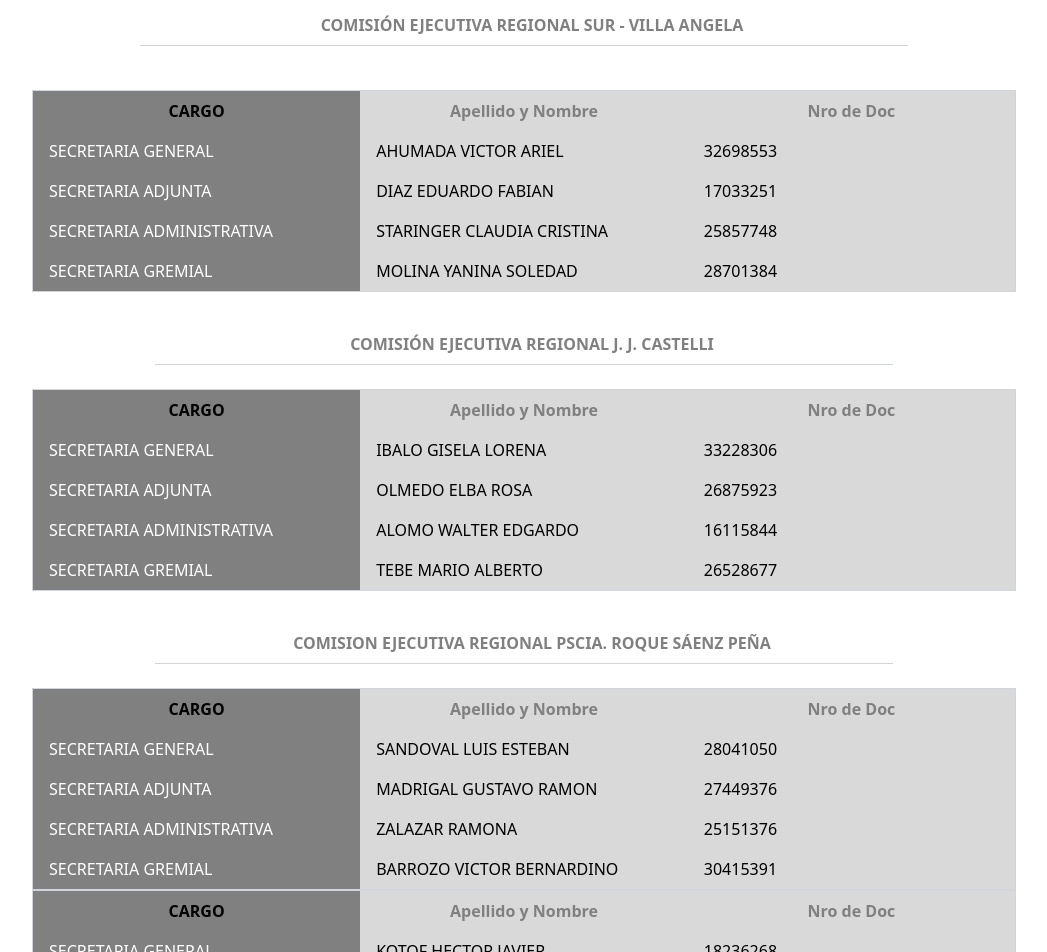
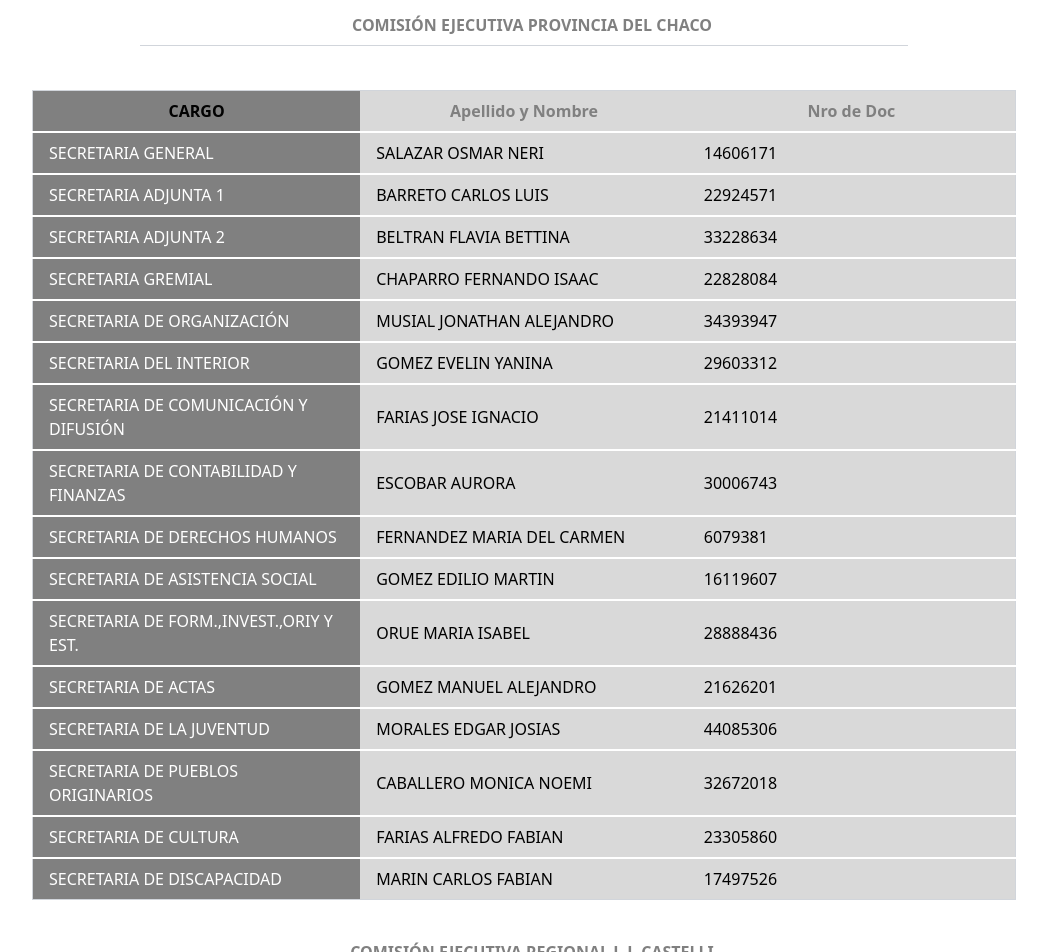
Before and after one commit to br1lisboa/CTA-NEXT, a Next.js app: page /secretarias in a window 1280 px wide. Shown: the part 120-1072 px from the top of the page, without its empty margins (116-1163 px from the left). Built offline with nearby package versions, Linux system fonts and the light colour scheme.

Commit message:
cambios en banner y secretarias

```diff
--- a/src/components/tablaSecretarias/Tabla.tsx
+++ b/src/components/tablaSecretarias/Tabla.tsx
@@ -13,7 +13,7 @@ interface TableProps {
 function TableRow (props: TableRowProps) {
     const {cargo, apellido, nombreNroDoc} = props
     return (
-        <tr>
+        <tr className='border-t-2 border-white'>
             <td className="bg-[#808080] text-white py-2 px-4 w-1/3">{cargo}</td>
             <td className="bg-[#D9D9D9] py-2 px-4 w-1/3">{apellido}</td>
             <td className="bg-[#D9D9D9] py-2 px-4 w-1/3">{nombreNroDoc}</td>
--- a/src/views/home/index.tsx
+++ b/src/views/home/index.tsx
@@ -11,7 +11,7 @@ export function HomePage() {
     <div className="flex w-full p-4 gap-10">
       <div className="bg-white h-full w-3/4">
         <Banner
-          src="/images/home/cta-fondo-azul.png"
+          src="/images/home/institucional-inicio.png"
           alt="CTA - banner"
           width={1200}
           height={300}
--- a/src/views/institucional/index.tsx
+++ b/src/views/institucional/index.tsx
@@ -7,7 +7,7 @@ export function InstitucionalPage() {
     return (
         <div className="bg-white h-full ">
             <Banner
-                src="./images/quienesSomos.svg"
+                src="/images/home/institucional-historia.png"
                 alt="CTA - banner"
                 width={1200}
                 height={300}
--- a/src/views/secretarias/index.tsx
+++ b/src/views/secretarias/index.tsx
@@ -1,78 +1,33 @@
 import Separator from "@/components/separator/Separator";
 import Tabla from "@/components/tablaSecretarias/Tabla";
 
+
 const datos = [
-    { cargo: 'SECRETARIA GENERAL', apellido: 'AHUMADA VICTOR ARIEL', nombreNroDoc: '32698553' },
-    { cargo: 'SECRETARIA ADJUNTA', apellido: 'DIAZ EDUARDO FABIAN', nombreNroDoc: '17033251' },
-    { cargo: 'SECRETARIA ADMINISTRATIVA', apellido: 'STARINGER CLAUDIA CRISTINA', nombreNroDoc: '25857748' },
-    { cargo: 'SECRETARIA GREMIAL', apellido: 'MOLINA YANINA SOLEDAD', nombreNroDoc: '28701384' },
-  ];
-  const datos1 = [
-    { cargo: 'SECRETARIA GENERAL', apellido: 'IBALO GISELA LORENA', nombreNroDoc: '33228306' },
-    { cargo: 'SECRETARIA ADJUNTA', apellido: 'OLMEDO ELBA ROSA', nombreNroDoc: '26875923' },
-    { cargo: 'SECRETARIA ADMINISTRATIVA', apellido: 'ALOMO WALTER EDGARDO', nombreNroDoc: '16115844' },
-    { cargo: 'SECRETARIA GREMIAL', apellido: 'TEBE MARIO ALBERTO', nombreNroDoc: '26528677' }
-  ];
-
-  const datos2 = [
-    { cargo: 'SECRETARIA GENERAL', apellido: 'SANDOVAL LUIS ESTEBAN', nombreNroDoc: '28041050' },
-    { cargo: 'SECRETARIA ADJUNTA', apellido: 'MADRIGAL GUSTAVO RAMON', nombreNroDoc: '27449376' },
-    { cargo: 'SECRETARIA ADMINISTRATIVA', apellido: 'ZALAZAR RAMONA', nombreNroDoc: '25151376' },
-    { cargo: 'SECRETARIA GREMIAL', apellido: 'BARROZO VICTOR BERNARDINO', nombreNroDoc: '30415391' }
-  ];
-
-  const datos3 = [
-    { cargo: 'SECRETARIA GENERAL', apellido: 'KOTOF HECTOR JAVIER', nombreNroDoc: '18236268' },
-    { cargo: 'SECRETARIA ADJUNTA', apellido: 'ACOSTA NATALIA NOEMI', nombreNroDoc: '24931668' },
-    { cargo: 'SECRETARIA ADMINISTRATIVA', apellido: 'LUNA RICARDO ALBERTO', nombreNroDoc: '26291330' },
-    { cargo: 'SECRETARIA GREMIAL', apellido: 'CHAMORRO ANGEL ALBERTO', nombreNroDoc: '14570699' }
-  ];
-
-  const datos4 = [
-    { cargo: 'SECRETARIA GENERAL', apellido: 'ZAMUDIO DAFNE', nombreNroDoc: '21686588' },
-    { cargo: 'SECRETARIA ADJUNTA', apellido: 'VARGAS GOMEZ LISANDRO', nombreNroDoc: '17033251' },
-    { cargo: 'SECRETARIA ADMINISTRATIVA', apellido: 'MANTONI VALERIA ROMINA', nombreNroDoc: '31458292' },
-    { cargo: 'SECRETARIA GREMIAL', apellido: 'CHAVEZ DANTE REINERIO', nombreNroDoc: '28539802' }
-  ];
-
-  const datos5 = [
-    { cargo: 'SECRETARIA GENERAL', apellido: 'OVIEDO ELSA NILDA', nombreNroDoc: '14732308' },
-    { cargo: 'SECRETARIA ADJUNTA', apellido: 'VERA GUSTAVO A', nombreNroDoc: '23497811' },
-    { cargo: 'SECRETARIA ADMINISTRATIVA', apellido: 'GOMEZ YULIANA NOEMI', nombreNroDoc: '43335029' },
-    { cargo: 'SECRETARIA GREMIAL', apellido: 'CARRUEGO ANA MABEL', nombreNroDoc: '24797370' }
-  ];
-
-  const datos6 = [
-    { cargo: 'SECRETARIA GENERAL', apellido: 'JIMENEZ PEDRO HORACIO', nombreNroDoc: '20412927' },
-    { cargo: 'SECRETARIA ADJUNTA', apellido: 'BARRIOS RAMONA INES', nombreNroDoc: '22153768' },
-    { cargo: 'SECRETARIA ADMINISTRATIVA', apellido: 'FERNANDEZ CARLOS', nombreNroDoc: '16148385' },
-    { cargo: 'SECRETARIA GREMIAL', apellido: 'GARRIA HECTOR JAVIER', nombreNroDoc: '26447848' }
-  ];
-
-  const datos7 = [
   { cargo: 'SECRETARIA GENERAL', apellido: 'SALAZAR OSMAR NERI', nombreNroDoc: '14606171' },
-    { cargo: 'SECRETARIA ADJUNTA', apellido: 'BARRETO CARLOS LUIS', nombreNroDoc: '22924571' },
-    { cargo: 'SECRETARIA ADMINISTRATIVA', apellido: 'TRANGONI ISABEL MARIA DE LOS ANGELES', nombreNroDoc: '30803242' },
-    { cargo: 'SECRETARIA GREMIAL', apellido: 'CHAPARRO FERNANDO ISAAC', nombreNroDoc: '22828084' }
+  { cargo: 'SECRETARIA ADJUNTA 1', apellido: 'BARRETO CARLOS LUIS', nombreNroDoc: '22924571' },
+  { cargo: 'SECRETARIA ADJUNTA 2', apellido: 'BELTRAN FLAVIA BETTINA', nombreNroDoc: '33228634' },
+  { cargo: 'SECRETARIA GREMIAL', apellido: 'CHAPARRO FERNANDO ISAAC', nombreNroDoc: '22828084' },
+  { cargo: 'SECRETARIA DE ORGANIZACIÓN', apellido: 'MUSIAL JONATHAN ALEJANDRO', nombreNroDoc: '34393947' },
+  { cargo: 'SECRETARIA DEL INTERIOR', apellido: 'GOMEZ EVELIN YANINA', nombreNroDoc: '29603312' },
+  { cargo: 'SECRETARIA DE COMUNICACIÓN Y DIFUSIÓN', apellido: 'FARIAS JOSE IGNACIO', nombreNroDoc: '21411014' },
+  { cargo: 'SECRETARIA DE CONTABILIDAD Y FINANZAS', apellido: 'ESCOBAR AURORA', nombreNroDoc: '30006743' },
+  { cargo: 'SECRETARIA DE DERECHOS HUMANOS', apellido: 'FERNANDEZ MARIA DEL CARMEN', nombreNroDoc: '6079381' },
+  { cargo: 'SECRETARIA DE ASISTENCIA SOCIAL', apellido: 'GOMEZ EDILIO MARTIN', nombreNroDoc: '16119607' },
+  { cargo: 'SECRETARIA DE FORM.,INVEST.,ORIY Y EST.', apellido: 'ORUE MARIA ISABEL', nombreNroDoc: '28888436' },
+  { cargo: 'SECRETARIA DE ACTAS', apellido: 'GOMEZ MANUEL ALEJANDRO', nombreNroDoc: '21626201' },
+  { cargo: 'SECRETARIA DE LA JUVENTUD', apellido: 'MORALES EDGAR JOSIAS', nombreNroDoc: '44085306' },
+  { cargo: 'SECRETARIA DE PUEBLOS ORIGINARIOS', apellido: 'CABALLERO MONICA NOEMI', nombreNroDoc: '32672018' },
+  { cargo: 'SECRETARIA DE CULTURA', apellido: 'FARIAS ALFREDO FABIAN', nombreNroDoc: '23305860' },
+  { cargo: 'SECRETARIA DE DISCAPACIDAD', apellido: 'MARIN CARLOS FABIAN', nombreNroDoc: '17497526' },
 ];
 export function Secretarias() {
   return (
     <>
-            <Separator text="COMISIÓN EJECUTIVA REGIONAL SUR - VILLA ANGELA" className="text-center my-10" />
+      <Separator text="COMISIÓN EJECUTIVA PROVINCIA DEL CHACO" className="text-center my-10" />
       <div className="max-w-full mx-auto p-5">
-               <Tabla data={datos}/>
+        <Tabla data={datos} />
         <Separator text="COMISIÓN EJECUTIVA REGIONAL J. J. CASTELLI" className="text-center my-10" />
-               <Tabla data={datos1}/>
-               <Separator text="COMISION EJECUTIVA REGIONAL PSCIA. ROQUE SÁENZ PEÑA" className="text-center my-10" />
-               <Tabla data={datos2}/>
-               <Tabla data={datos3}/>
-               <Separator text="COMISION EJECUTIVA REGIONAL METROPOLITANA" className="text-center my-10" />
-               <Tabla data={datos4}/>
-               <Separator text="COMISION EJECUTIVA LOCAL SAN MARTIN " className="text-center my-10" />
-               <Tabla data={datos5}/>
-               <Separator text="COMISIÓN EJECUTIVA REGIONAL" className="text-center my-10" />
-               <Tabla data={datos6}/>
-               <Tabla data={datos7}/>
+
       </div>
 
     </>
```
Also changed, not shown: 2 other files (tests, documents, lock files or other folders). Lines whose indentation alone changed are shown as unchanged.
